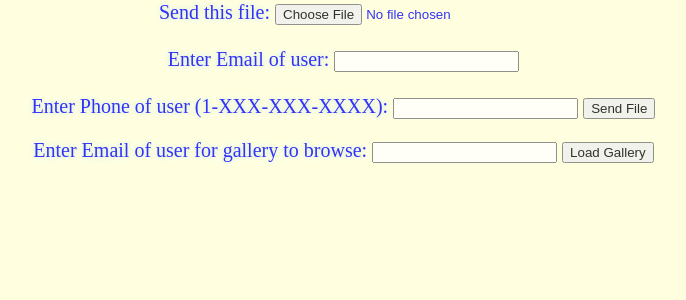
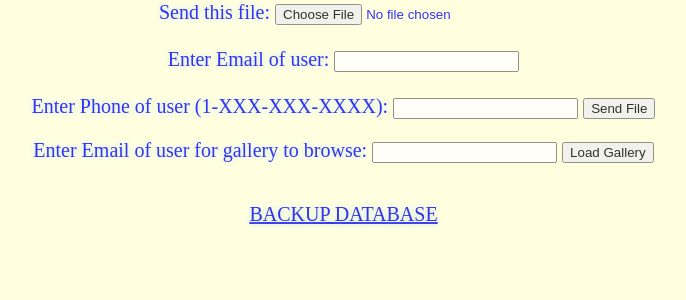
Before and after one commit to lisiling/itmo-544-fall2015, a PHP site: page / in a window 1280 px wide. Shown: the part 225-525 px from the top of the page, without its empty margins (167-853 px from the left). Run offline with PHP 8.4, Linux system fonts and the light colour scheme.

Commit message:
changed some code

```diff
--- a/index.php
+++ b/index.php
@@ -66,11 +66,10 @@ Enter Email of user for gallery to browse: <input type="email" name="email">
 
 </div>
 
-<!--
 <div id="content">
-<a href="introspection.php"><li>Backup databases</li></a>
+<a href="introspection.php"><p>BACKUP DATABASE</p></a>
 </div>
- -->
+
 
 </body>
 </html>
```
